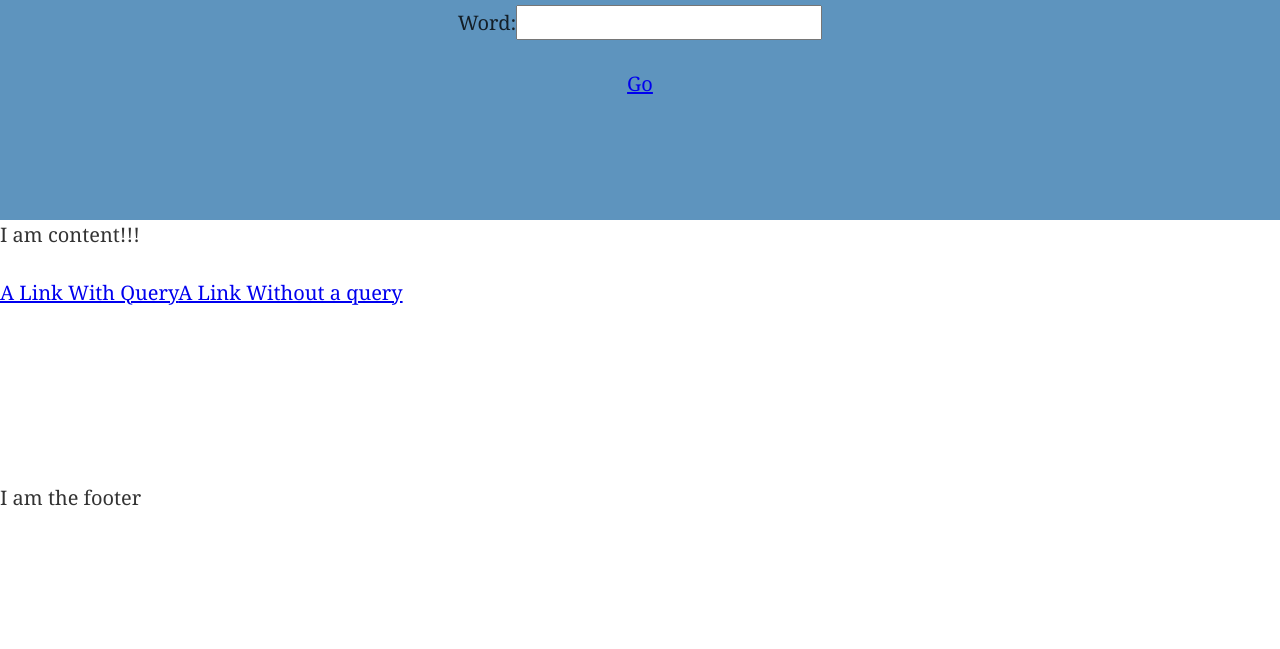
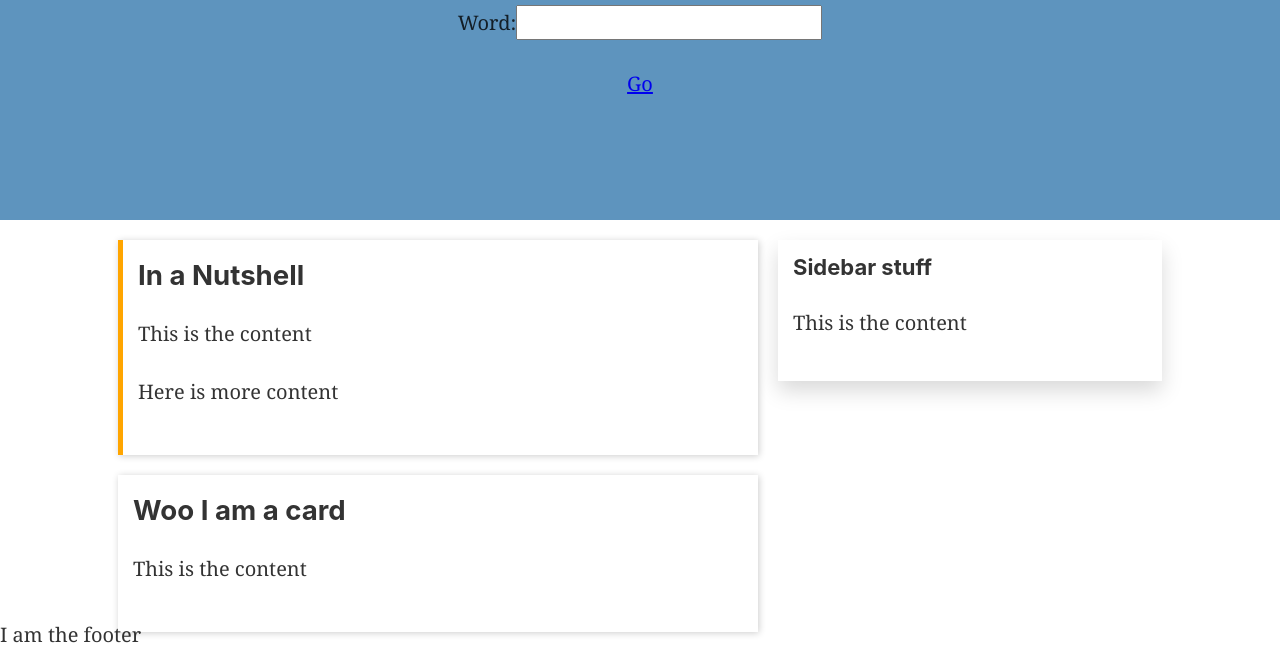
Before and after one commit to margonaut/scrabbler, a Gatsby site: page / in a window 1280 px wide. Shown: the part 288-937 px from the top of the page. Before the commit the page ends 800 px from the top, so only its background shows below. Built offline with nearby package versions, Linux system fonts and the light colour scheme; Gatsby itself is replaced by a stand-in of ours.

Commit message:
Added formatting for cards

```diff
--- /dev/null
+++ b/src/components/BodyLayout/index.js
@@ -0,0 +1,12 @@
+import React from 'react';
+import styles from './styles.module.css';
+
+const BodyLayout = ({ children}) => {
+  return (
+    <div className={styles.container}>
+      {children}
+    </div>
+  );
+};
+
+export default BodyLayout;
--- /dev/null
+++ b/src/components/BodyLayout/styles.module.css
@@ -0,0 +1,7 @@
+.container {
+    display: flex;
+    flex-direction: row;
+    height: 400px;
+    justify-content: center;
+    padding-top: 20px;
+}
--- /dev/null
+++ b/src/components/Card/index.js
@@ -0,0 +1,23 @@
+import React from 'react';
+import styles from './styles.module.css';
+
+const Card = ({children, title, hasColorBar, sidebar}) => {
+  let classNames = styles.container;
+
+  if(hasColorBar) {
+    classNames = `${classNames} ${styles.hasColorBar}`;
+  }
+
+  if (sidebar) {
+    classNames = `${classNames} ${styles.sidebar}`;
+  }
+
+  return (
+    <div className={classNames}>
+    <h3 className={styles.title}>{title}</h3>
+      {children}
+    </div>
+  );
+};
+
+export default Card;
--- /dev/null
+++ b/src/components/Card/styles.module.css
@@ -0,0 +1,23 @@
+.container {
+    margin-bottom: 20px;
+    padding: 20px 15px;
+    box-shadow: 1px 1px 7px 0 rgba(0,0,0,0.2);
+}
+
+.hasColorBar {
+    border-left: 5px solid var(--accent-color);
+}
+
+.sidebar {
+    box-shadow: 0 0.5rem 1rem rgba(0,0,0,0.15);
+    padding: 15px;
+}
+
+.title {
+    font-size: 1.38rem;
+}
+
+
+.sidebar .title {
+    font-size: 1.1rem;
+}
--- /dev/null
+++ b/src/components/MainContent/index.js
@@ -0,0 +1,12 @@
+import React from 'react';
+import styles from './styles.module.css';
+
+const MainContent = ({ children}) => {
+  return (
+    <div className={styles.container}>
+      {children}
+    </div>
+  );
+};
+
+export default MainContent;
--- /dev/null
+++ b/src/components/MainContent/styles.module.css
@@ -0,0 +1,3 @@
+.container {
+    width: 50%;
+}
--- /dev/null
+++ b/src/components/Sidebar/index.js
@@ -0,0 +1,12 @@
+import React from 'react';
+import styles from './styles.module.css';
+
+const Sidebar = ({ children}) => {
+  return (
+    <div className={styles.container}>
+      {children}
+    </div>
+  );
+};
+
+export default Sidebar;
--- /dev/null
+++ b/src/components/Sidebar/styles.module.css
@@ -0,0 +1,4 @@
+.container {
+    width: 30%;
+    margin-left: 20px;
+}
--- /dev/null
+++ b/src/components/StarterComponent/styles.module.css
@@ -0,0 +1,3 @@
+.container {
+    border: 2px solid black;
+}
--- a/src/pages/index.js
+++ b/src/pages/index.js
@@ -1,15 +1,34 @@
+import BodyLayout from '../components/BodyLayout';
+import Card from '../components/Card';
 import Image from '../components/Image';
 import Layout from '../components/Layout';
 import { Link } from 'gatsby';
+import MainContent from '../components/MainContent';
 import React from 'react';
+import Sidebar from '../components/Sidebar';
 import WordSearchContainer from '../components/WordSearchContainer';
 
 const IndexPage = () => (
   <Layout>
     <WordSearchContainer></WordSearchContainer>
-    <p>I am content!!!</p>
-    <Link to="/search-results?query=bananas">A Link With Query</Link>
-    <Link to="/search-results">A Link Without a query</Link>
+    <BodyLayout>
+      <MainContent>
+        <Card hasColorBar={true} title={'In a Nutshell'}>
+          <p>This is the content</p>
+          <p>Here is more content</p>
+        </Card>
+        <Card title={"Woo I am a card"}>
+          <p>This is the content</p>
+        </Card>
+      </MainContent>
+      <Sidebar>
+        <Card sidebar={true} title={'Sidebar stuff'}>
+          <p>This is the content</p>
+        </Card>
+      </Sidebar>
+    </BodyLayout>
+    {/* <Link to="/search-results?query=bananas">A Link With Query</Link>
+    <Link to="/search-results">A Link Without a query</Link> */}
   </Layout>
 );
 
```
Also changed, not shown: src/components/StarterComponent/index.js (added, +13 -0 lines), src/pages/search-results.js (+18 -1 lines).
